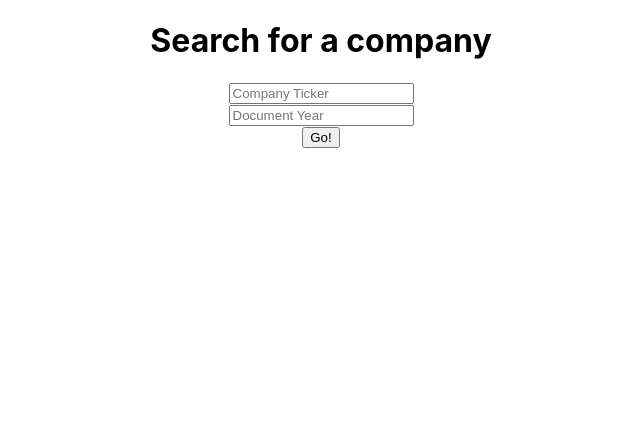
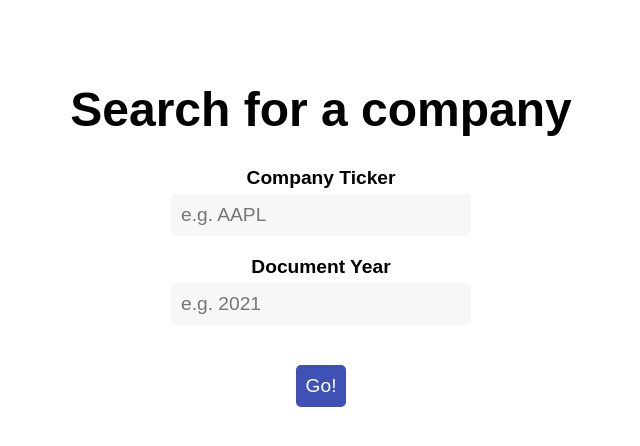
Before and after one commit to akaashdash/sec-analyzer, a React (Create React App) app in the folder frontend/: page / in a window 1280 px wide. Shown: the top 446 px of the page, without its empty margins (319-959 px from the left). Built offline with nearby package versions, Linux system fonts and the light colour scheme.

Commit message:
connected backend with frontend and added css

```diff
--- a/frontend/src/App.css
+++ b/frontend/src/App.css
@@ -1,38 +1,72 @@
+* {
+  box-sizing: border-box;
+  font-family: Arial, Helvetica, sans-serif;
+}
+
 .App {
+  display: flex;
+  flex-direction: column;
+  align-items: center;
+  margin-top: 50px;
+}
+
+h1 {
+  font-size: 3rem;
+  margin-bottom: 30px;
+}
+
+.form {
+  display: flex;
+  flex-direction: column;
+  align-items: center;
+  margin-bottom: 30px;
+}
+
+label {
+  font-size: 1.2rem;
+  font-weight: bold;
+  margin-bottom: 5px;
+}
+
+.textIn {
+  padding: 10px;
+  margin-bottom: 20px;
+  border: none;
+  border-radius: 5px;
+  background-color: #f7f7f7;
+  font-size: 1.2rem;
+  width: 300px;
+  max-width: 100%;
+}
+
+.submit {
+  padding: 10px;
+  margin-top: 20px;
+  border: none;
+  border-radius: 5px;
+  background-color: #3f51b5;
+  color: white;
+  font-size: 1.2rem;
+  cursor: pointer;
+}
+
+.wordcloud {
+  margin-top: 20px;
+  margin-bottom: 30px;
   text-align: center;
 }
 
-.App-logo {
-  height: 40vmin;
-  pointer-events: none;
+.wordcloudheader {
+  transform: scale(0.8);
 }
 
-@media (prefers-reduced-motion: no-preference) {
-  .App-logo {
-    animation: App-logo-spin infinite 20s linear;
-  }
+h2 {
+  font-size: 2rem;
+  margin-bottom: 20px;
 }
 
-.App-header {
-  background-color: #282c34;
-  min-height: 100vh;
-  display: flex;
-  flex-direction: column;
-  align-items: center;
-  justify-content: center;
-  font-size: calc(10px + 2vmin);
-  color: white;
+img {
+  max-width: 100%;
+  transform: scale(1.5);
+  padding-top: 50px;
 }
-
-.App-link {
-  color: #61dafb;
-}
-
-@keyframes App-logo-spin {
-  from {
-    transform: rotate(0deg);
-  }
-  to {
-    transform: rotate(360deg);
-  }
-}
--- a/frontend/src/App.js
+++ b/frontend/src/App.js
@@ -6,27 +6,31 @@ function App() {
 
   const [ticker, setTicker] = useState("");
   const [year, setYear] = useState("");
+  const [imageSrc, setImageSrc] = useState(null);
 
   async function handleSearch(event) {
     event.preventDefault()
-      const res = await getCompany10K(ticker, year)
+    getCompany10K(ticker, year).then(res => {
+      setImageSrc(URL.createObjectURL(res));
+    });
   }
 
-    const fetchVisual = () => {
-        window.sessionStorage.setItem('hostChoice', null);
-        window.sessionStorage.setItem('locChoice', null);
-        window.sessionStorage.setItem('dateChoice', null);
-    }
   return (
     <div className="App">
       <h1>Search for a company</h1>
       <form className="form" onSubmit={handleSearch}>
-                <input className="textIn" type="text" id="username" value={ticker} onChange={(e) => setTicker(e.target.value)} required pattern="[A-Z]+" placeholder="Company Ticker"/>
-                <br/>
-                <input className="textIn" type="text" id="password" value={year} onChange={(e) => setYear(e.target.value)} required pattern="^[0-9]*$" placeholder="Document Year"/>
-                <br/>
-                <input onClick={fetchVisual} className="submit" type="submit" value="Go!" />
+        <label htmlFor="ticker">Company Ticker</label>
+        <input className="textIn" type="text" id="ticker" value={ticker} onChange={(e) => setTicker(e.target.value.toUpperCase())} required pattern="[A-Z]+" placeholder="e.g. AAPL"/>
+        <label htmlFor="year">Document Year</label>
+        <input className="textIn" type="text" id="year" value={year} onChange={(e) => setYear(e.target.value)} required pattern="^[0-9]*$" placeholder="e.g. 2021"/>
+        <input className="submit" type="submit" value="Go!" />
       </form>
+      { imageSrc && (
+        <div className="wordcloud">
+          <h2 className='wordcloudheader'>Word Cloud of {ticker} Annual Report {year}</h2>
+          <img src={imageSrc} alt={`Word cloud of ${ticker} Annual Report ${year}`} />
+        </div>
+      )}
     </div>
   );
 }
--- a/frontend/src/services/API.js
+++ b/frontend/src/services/API.js
@@ -10,9 +10,10 @@ async function getCompany10K(ticker, year) {
             params: {
                 ticker: ticker,
                 year: year
-            }
+            },
+            responseType: 'blob'
         })
-        console.log(res.data.ticker);
+    // console.log(typeof(res.data));
         return res.data
     } catch (error) {
         return error
```
Lines whose indentation alone changed are shown as unchanged.
